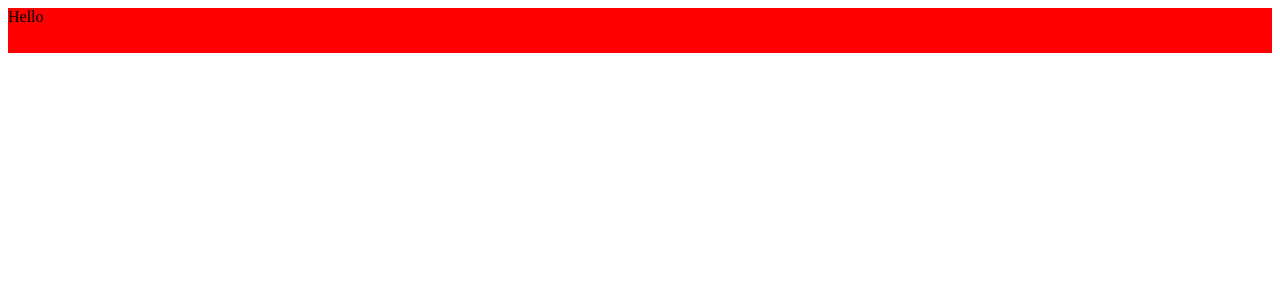
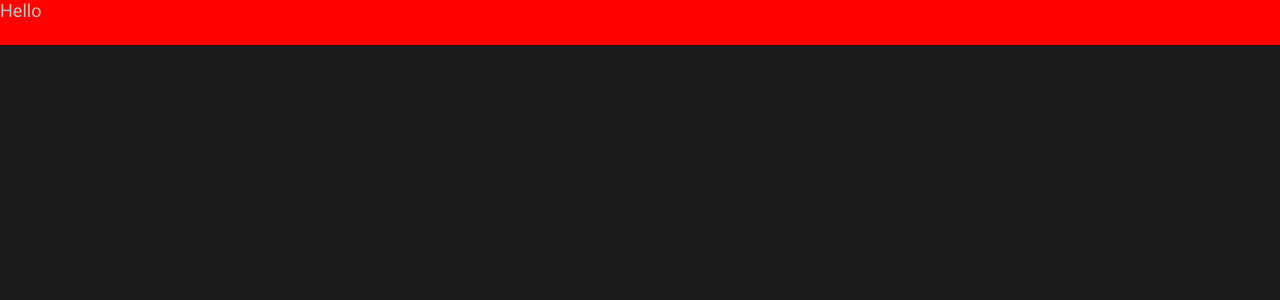
Before and after one commit to LuizGustavoSena/Pokedex, a React (Create React App) app: page / in a window 1280 px wide. Shown: the top 300 px of the page. Built offline with nearby package versions, Linux system fonts and the light colour scheme.

Commit message:
implementação global css e font roboto

```diff
--- /dev/null
+++ b/public/global.css
@@ -0,0 +1,11 @@
+* {
+    margin: 0;
+    padding: 0;
+    font-family: 'Roboto', sans-serif;
+}
+
+body{
+    background-color: #1C1C1C;
+    color:#C0C0C0;
+    font-size: 18px;
+}
--- a/public/index.html
+++ b/public/index.html
@@ -4,6 +4,10 @@
     <meta charset="utf-8" />
     <link rel="icon" href="./picachu.gif" />
     <meta name="viewport" content="width=device-width, initial-scale=1" />
+    <link rel="preconnect" href="https://fonts.googleapis.com">
+    <link rel="preconnect" href="https://fonts.gstatic.com" crossorigin>
+    <link href="https://fonts.googleapis.com/css2?family=Roboto:wght@400;700&display=swap" rel="stylesheet">
+    <link rel="stylesheet" type="text/css" href="global.css"/>
     <title>Pokedex</title>
   </head>
   <body>
```
